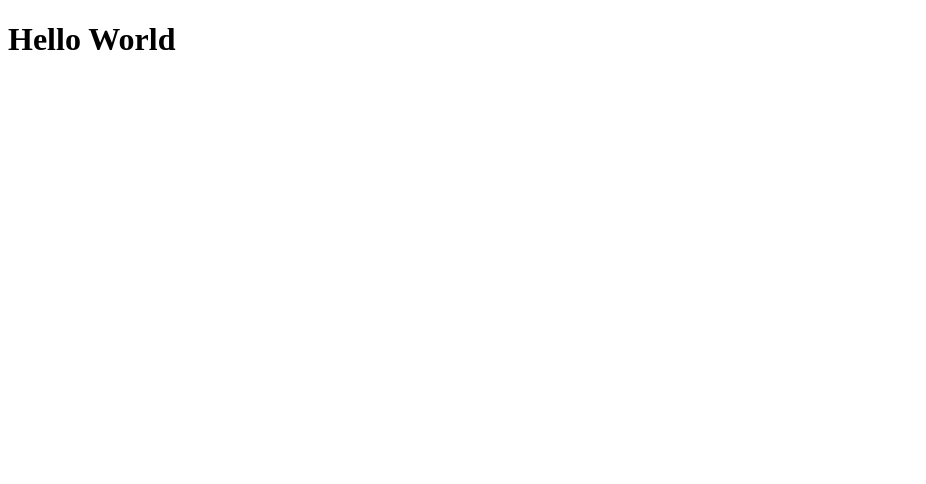
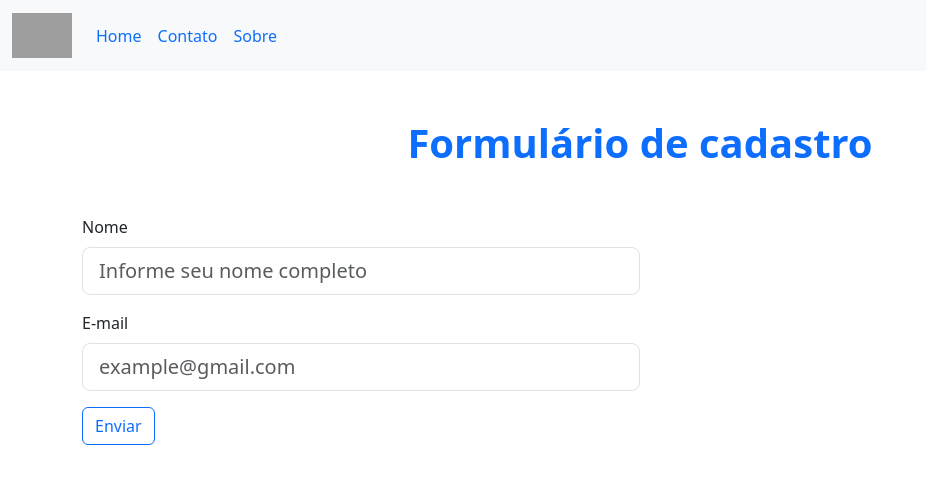
Before and after one commit to joaooncode/node-form-senac, a website: page frontend/index.html in a window 1280 px wide. Shown: the whole page, without its empty margins (0-926 px from the left). Drawn offline with nearby package versions, Linux system fonts and the light colour scheme; grey boxes are pictures that could not be loaded.

Commit message:
create index.html form

```diff
--- a/frontend/index.html
+++ b/frontend/index.html
@@ -1,11 +1,95 @@
 <!DOCTYPE html>
-<html lang="en">
+<html lang="pt-br">
   <head>
     <meta charset="UTF-8" />
     <meta name="viewport" content="width=device-width, initial-scale=1.0" />
-    <title>Document</title>
+    <!---Bootstrap 5-->
+    <link
+      rel="stylesheet"
+      href="https://cdn.jsdelivr.net/npm/bootstrap@5.3.3/dist/css/bootstrap.min.css"
+    />
+    <!--CSS-->
+    <link rel="stylesheet" href="../css/style.css" />
+    <title>Formulário Senac-RS | NodeJS</title>
   </head>
-  <body>
-    <h1>Hello World</h1>
+  <body class="min-vw-100 min-vh-100 overflow-hidden">
+    <header>
+      <nav
+        class="navbar navbar-expand-lg bg-body-tertiary w-100 d-flex align-items-center"
+      >
+        <div class="container-fluid">
+          <a class="navbar-brand" href="#">
+            <img
+              src="https://api.senacrs.com.br/bff/site-senac/v1/file/078f143692e591ec20623efea089cdf3d19a24.png"
+              alt="logo"
+              height="45px"
+            />
+          </a>
+          <button
+            class="navbar-toggler"
+            type="button"
+            data-bs-toggle="collapse"
+            data-bs-target="#navbarNav"
+            aria-controls="navbarNav"
+            aria-expanded="false"
+            aria-label="Toggle navigation"
+          >
+            <span class="navbar-toggler-icon"></span>
+          </button>
+          <div class="collapse navbar-collapse" id="navbarNav">
+            <ul class="navbar-nav">
+              <li class="nav-item">
+                <a
+                  class="nav-link link-primary active"
+                  aria-current="page"
+                  href="#"
+                  >Home</a
+                >
+              </li>
+              <li class="nav-item">
+                <a class="nav-link link-primary" href="./contact.html"
+                  >Contato</a
+                >
+              </li>
+              <li class="nav-item">
+                <a class="nav-link link-primary" href="./about.html">Sobre</a>
+              </li>
+            </ul>
+          </div>
+        </div>
+      </nav>
+    </header>
+    <main class="min-vw-100 min-vh-100">
+      <h1 class="text-center text-primary fw-bolder mt-5 mb-5">
+        Formulário de cadastro
+      </h1>
+      <div class="container w-100 h-100">
+        <form action="">
+          <div class="mb-3">
+            <label for="nameInput" class="form-label">Nome</label>
+            <input
+              type="text"
+              class="form-control form-control-lg w-50"
+              id="nameInput"
+              placeholder="Informe seu nome completo"
+              required
+            />
+          </div>
+          <div class="mb-3">
+            <label for="email" class="form-label">E-mail</label>
+            <input
+              type="email"
+              class="form-control form-control-lg w-50"
+              id="email"
+              placeholder="example@gmail.com"
+              required
+            />
+          </div>
+          <button type="submit" class="btn btn-outline-primary">Enviar</button>
+        </form>
+      </div>
+    </main>
+    <!--Bootstrap 5 js-->
+    <script src="https://cdn.jsdelivr.net/npm/bootstrap@5.3.3/dist/js/bootstrap.bundle.min.js"></script>
   </body>
 </html>
```
Also changed, not shown: backend/server.js (+14 -0 lines), frontend/about.html (added, +11 -0 lines), frontend/contact.html (added, +11 -0 lines), frontend/error.html (added, +11 -0 lines).
